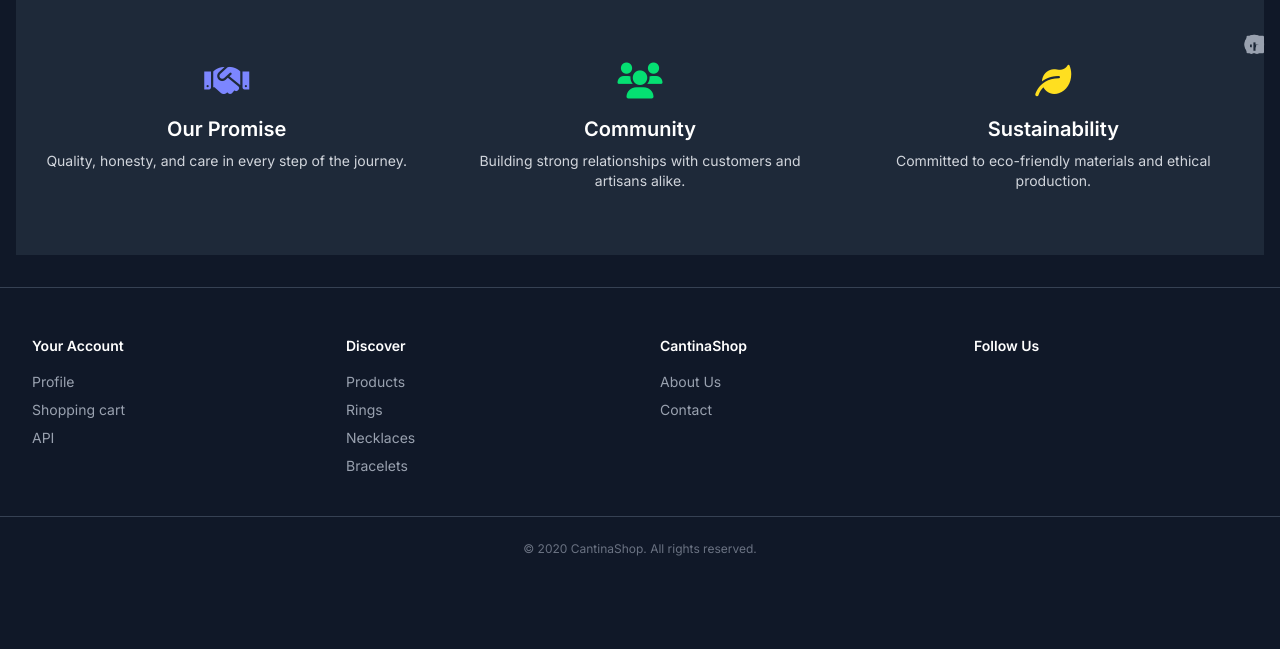
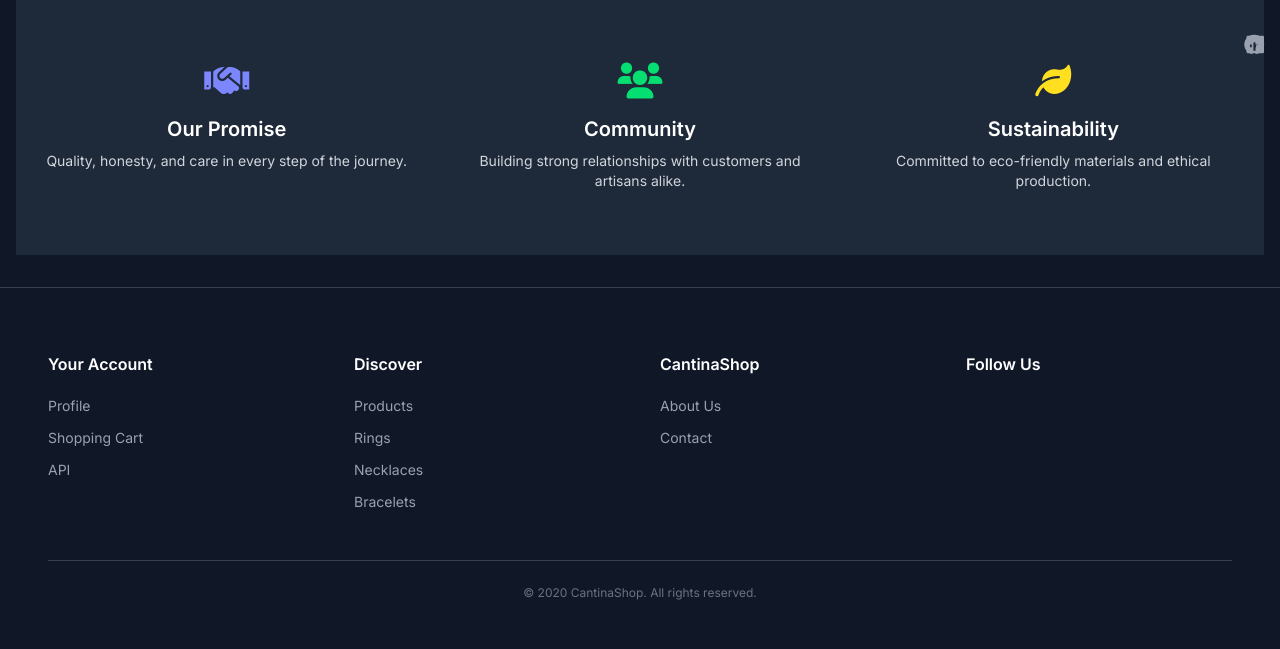
Before and after one commit to Kiuliumov/CantinaShop, a Django app: template templates/index/about.html in a window 1280 px wide. Shown: the part 729-1378 px from the top of the page. Before the commit the page ends 1285 px from the top, so only its background shows below. Run offline with Django 5.2, Linux system fonts and the light colour scheme; the template is opened without the code that fills it: most values are stand-ins (such as "Sample title", 1, 10 or a date in 2020); style sheets or scripts are compiled from the project's sources.

Commit message:
Deployment ready

```diff
--- a/templates/partials/main/footer.html
+++ b/templates/partials/main/footer.html
@@ -1,18 +1,19 @@
-<footer class="bg-gray-900 border-t border-gray-700 text-gray-400 pt-12 pb-8 mt-auto">
-  <div class="max-w-7xl mx-auto px-4 sm:px-6 lg:px-8 grid grid-cols-1 sm:grid-cols-2 md:grid-cols-4 gap-10 text-sm">
+<footer class="bg-gray-900 border-t border-gray-700 text-gray-400 pt-16 pb-12 mt-auto">
+  <div class="max-w-7xl mx-auto px-6 sm:px-10 lg:px-12">
+    <div class="grid grid-cols-1 sm:grid-cols-2 lg:grid-cols-4 gap-y-12 gap-x-10 text-sm">
 
       <div>
-      <h3 class="text-white font-semibold mb-4">Your Account</h3>
-      <ul class="space-y-2">
+        <h3 class="text-white text-base font-semibold mb-5">Your Account</h3>
+        <ul class="space-y-3">
           <li><a href="{% url 'account' %}" class="hover:text-indigo-400 transition">Profile</a></li>
-        <li><a href="{% url 'cart' %}" class="hover:text-indigo-400 transition">Shopping cart</a></li>
+          <li><a href="{% url 'cart' %}" class="hover:text-indigo-400 transition">Shopping Cart</a></li>
           <li><a href="{% url 'redoc' %}" class="hover:text-indigo-400 transition">API</a></li>
         </ul>
       </div>
 
       <div>
-      <h3 class="text-white font-semibold mb-4">Discover</h3>
-      <ul class="space-y-2">
+        <h3 class="text-white text-base font-semibold mb-5">Discover</h3>
+        <ul class="space-y-3">
           <li><a href="{% url 'product-list' %}" class="hover:text-indigo-400 transition">Products</a></li>
           <li><a href="{% url 'product-list' %}?category=Rings" class="hover:text-indigo-400 transition">Rings</a></li>
           <li><a href="{% url 'product-list' %}?category=Necklaces" class="hover:text-indigo-400 transition">Necklaces</a></li>
@@ -21,8 +22,8 @@
       </div>
 
       <div>
-      <h3 class="text-white font-semibold mb-4">CantinaShop</h3>
-      <ul class="space-y-2">
+        <h3 class="text-white text-base font-semibold mb-5">CantinaShop</h3>
+        <ul class="space-y-3">
           <li><a href="{% url 'about' %}" class="hover:text-indigo-400 transition">About Us</a></li>
           <li><a href="{% url 'contact' %}" class="hover:text-indigo-400 transition">Contact</a></li>
           {% if user.is_staff %}
@@ -32,8 +33,8 @@
       </div>
 
       <div>
-      <h3 class="text-white font-semibold mb-4">Follow Us</h3>
-      <div class="flex space-x-4 mt-2">
+        <h3 class="text-white text-base font-semibold mb-5">Follow Us</h3>
+        <div class="flex space-x-5 mt-3">
           <a href="#" class="hover:text-white transition" aria-label="GitHub">
             <i class="fab fa-github text-xl"></i>
           </a>
@@ -47,7 +48,8 @@
       </div>
     </div>
 
-  <div class="mt-10 border-t border-gray-700 pt-6 text-center text-gray-500 text-xs select-none">
+    <div class="mt-12 border-t border-gray-700 pt-6 text-center text-gray-500 text-xs select-none">
       &copy; {{ now.year }} CantinaShop. All rights reserved.
     </div>
+  </div>
 </footer>
```
Lines whose indentation alone changed are shown as unchanged.
